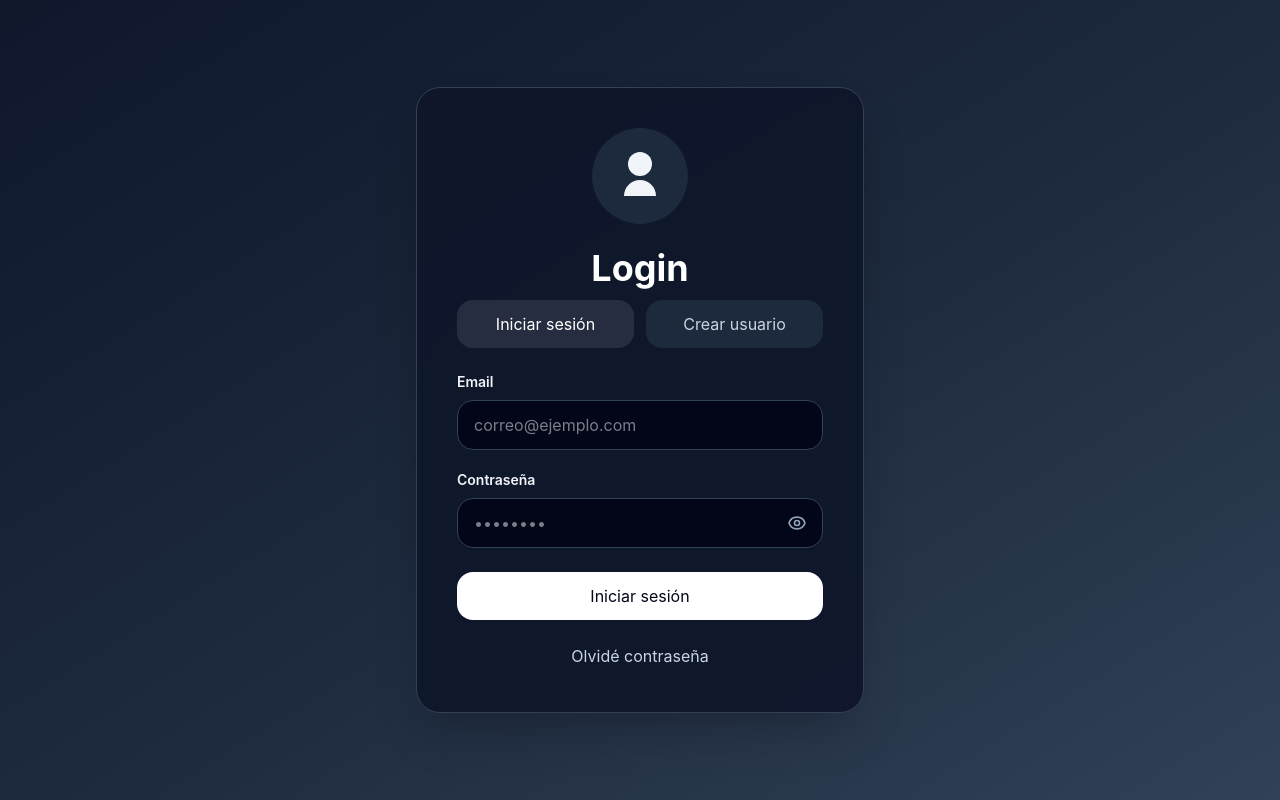
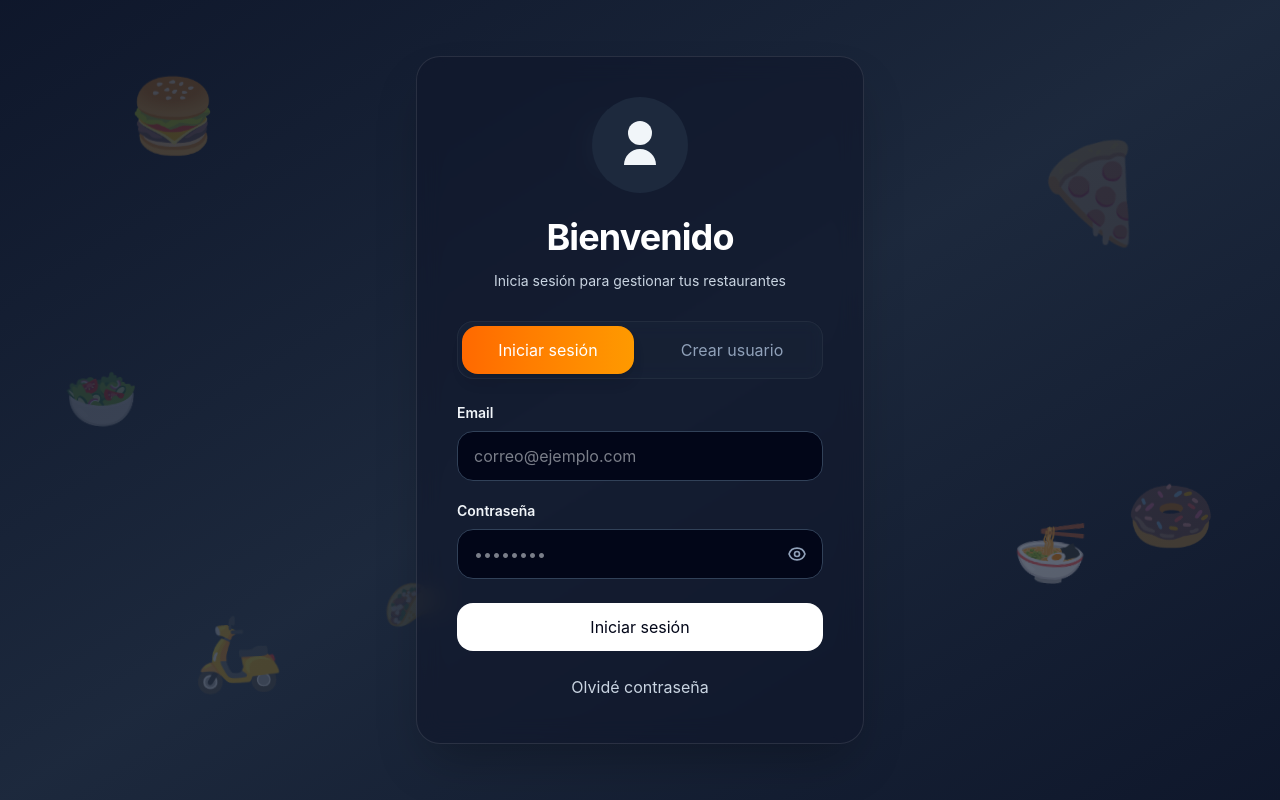
Before and after one commit to KennXxX/Gestor-Restaurantes, a React (Vite) app in the folder GestorRestaurantesFrontend/: page /auth in a window 1280 px wide. Built offline with nearby package versions, Linux system fonts and the light colour scheme.

Commit message:
C17 Mejora de vista del login y pagina inicial

```diff
--- a/GestorRestaurantesFrontend/src/app/pages/LandingPage.jsx
+++ b/GestorRestaurantesFrontend/src/app/pages/LandingPage.jsx
@@ -5,31 +5,44 @@ const heroImage = logoImage
 const testimonialsBg =
   'https://images.unsplash.com/photo-1541696432-82c6da8ce7bf?auto=format&fit=crop&w=1920&q=80'
 
+const FloatingHeroIcons = () => (
+  <div className="absolute inset-0 overflow-hidden pointer-events-none z-10">
+    <div className="absolute top-[20%] left-[10%] text-6xl opacity-30 animate-float-delayed">✨</div>
+    <div className="absolute top-[35%] right-[15%] text-5xl opacity-40 animate-float">🔥</div>
+    <div className="absolute bottom-[25%] left-[20%] text-7xl opacity-20 animate-float-reverse">🥩</div>
+    <div className="absolute top-[15%] right-[30%] text-4xl opacity-30 animate-float-slow">🌶️</div>
+  </div>
+)
+
 export const LandingPage = () => {
   const restaurantTypes = [
     {
       title: 'Comida China',
       description: 'Wok, noodles y sabores orientales auténticos.',
       image:
-        'https://images.unsplash.com/photo-1517248135467-4c7edcad34c4?auto=format&fit=crop&w=1200&q=80'
+        'https://images.unsplash.com/photo-1517248135467-4c7edcad34c4?auto=format&fit=crop&w=1200&q=80',
+      delayClass: 'animate-fade-in-up-delay-1'
     },
     {
       title: 'Pollo',
       description: 'Pollo crujiente, asado y recetas caseras.',
       image:
-        'https://images.unsplash.com/photo-1600891964092-4316c288032e?auto=format&fit=crop&w=1200&q=80'
+        'https://images.unsplash.com/photo-1600891964092-4316c288032e?auto=format&fit=crop&w=1200&q=80',
+      delayClass: 'animate-fade-in-up-delay-2'
     },
     {
       title: 'Parrilla',
       description: 'Cortes premium y especialidades a la brasa.',
       image:
-        'https://images.unsplash.com/photo-1544025162-d76694265947?auto=format&fit=crop&w=1200&q=80'
+        'https://images.unsplash.com/photo-1544025162-d76694265947?auto=format&fit=crop&w=1200&q=80',
+      delayClass: 'animate-fade-in-up-delay-3'
     },
     {
       title: 'Comida Italiana',
       description: 'Pastas artesanales, pizzas y cocina mediterránea.',
       image:
-        'https://images.unsplash.com/photo-1555396273-367ea4eb4db5?auto=format&fit=crop&w=1200&q=80'
+        'https://images.unsplash.com/photo-1555396273-367ea4eb4db5?auto=format&fit=crop&w=1200&q=80',
+      delayClass: 'animate-fade-in-up-delay-2'
     }
   ]
 
@@ -62,22 +75,24 @@ export const LandingPage = () => {
 
   return (
     <div className="bg-zinc-100 text-white">
-      <section className="relative min-h-[120vh]">
+      <section className="relative min-h-[120vh] overflow-hidden">
         <picture className="absolute inset-0 block h-full w-full bg-black">
           <img
             src={heroImage}
             alt="Platillo principal"
-            className="h-full w-full object-contain object-center"
+            className="h-full w-full object-contain object-center scale-105 animate-[pulse_10s_ease-in-out_infinite_alternate]"
           />
         </picture>
 
-        <div className="absolute inset-0 bg-black/70" />
+        <div className="absolute inset-0 bg-gradient-to-b from-black/80 via-black/60 to-black/90" />
 
-        <header className="relative z-20">
+        <FloatingHeroIcons />
+
+        <header className="relative z-30 animate-fade-in-up">
           <nav className="mx-auto flex max-w-7xl items-center justify-between px-4 py-5 sm:px-8">
-            <Link to="/" className="text-2xl sm:text-3xl font-black tracking-wide text-white">
+            <span className="text-2xl sm:text-3xl font-black tracking-wide text-white transition-transform hover:scale-105">
               WELCOME
-            </Link>
+            </span>
 
             <div className="hidden items-center gap-8 text-sm font-semibold lg:flex">
               <a href="#inicio" className="transition-colors hover:text-red-400">Inicio</a>
@@ -88,102 +103,92 @@ export const LandingPage = () => {
 
             <Link
               to="/auth"
-              className="rounded-full border border-white/40 bg-white/10 px-4 py-2 text-xs sm:text-sm font-semibold backdrop-blur transition-colors hover:border-red-500 hover:bg-red-600"
+              className="rounded-full border border-red-500/50 bg-red-600/20 px-5 py-2.5 text-xs sm:text-sm font-bold backdrop-blur-md transition-all hover:scale-105 hover:border-red-500 hover:bg-red-600 hover:shadow-[0_0_15px_rgba(220,38,38,0.5)]"
             >
               Iniciar sesión
             </Link>
           </nav>
         </header>
 
-        <main id="inicio" className="relative z-10 flex min-h-[120vh] items-center justify-center px-4 text-center">
+        <main id="inicio" className="relative z-20 flex min-h-[100vh] items-center justify-center px-4 text-center">
           <div>
-            <h1 className="text-5xl font-black tracking-widest text-red-600 drop-shadow-[0_0_12px_rgba(220,38,38,0.75)] sm:text-7xl">
+            <h1 className="text-5xl font-black tracking-widest text-red-600 animate-pulse-glow sm:text-7xl animate-fade-in-up">
               WELCOME
             </h1>
-            <p className="mt-4 text-xl font-light sm:text-4xl">¡Doblemente Delicioso!</p>
-            <div className="mt-10">
-              <Link
-                to="/restaurantes"
-                className="inline-block rounded-full bg-red-600 px-8 py-4 text-lg font-bold text-white shadow-lg transition hover:scale-105 hover:bg-red-500"
-              >
-                Ver todos los restaurantes
-              </Link>
-            </div>
+            <p className="mt-4 text-xl font-light sm:text-4xl text-white/90 animate-fade-in-up-delay-1">¡Doblemente Delicioso!</p>
+
           </div>
         </main>
       </section>
 
-      <section id="restaurantes" className="mx-auto max-w-7xl px-4 py-16 sm:px-8">
-        <div className="mb-10 flex flex-col justify-between gap-4 sm:flex-row sm:items-end">
-          <h2 className="text-3xl font-black text-zinc-900 sm:text-4xl">Nuestros Restaurantes</h2>
-          <Link
-            to="/restaurantes"
-            className="inline-flex items-center gap-2 font-semibold text-red-600 transition hover:text-red-500"
-          >
-            Ver catálogo completo →
-          </Link>
+      <section id="restaurantes" className="mx-auto max-w-7xl px-4 py-20 sm:px-8">
+        <div className="mb-12 flex flex-col justify-between gap-4 sm:flex-row sm:items-end">
+          <h2 className="text-3xl font-black text-zinc-900 sm:text-4xl animate-fade-in-up">Nuestros Restaurantes</h2>
         </div>
 
         <div className="grid gap-8 sm:grid-cols-2 lg:grid-cols-4">
           {restaurantTypes.map((restaurant) => (
             <article
               key={restaurant.title}
-              className="group overflow-hidden rounded-2xl bg-white shadow-md transition-all hover:-translate-y-1 hover:shadow-xl"
+              className={`group overflow-hidden rounded-3xl bg-white shadow-lg transition-all duration-300 hover:-translate-y-2 hover:shadow-2xl ${restaurant.delayClass}`}
             >
-              <div className="h-52 overflow-hidden">
+              <div className="h-56 overflow-hidden">
                 <img
                   src={restaurant.image}
                   alt={restaurant.title}
-                  className="h-full w-full object-cover transition-transform duration-500 group-hover:scale-105"
+                  className="h-full w-full object-cover transition-transform duration-700 group-hover:scale-110"
                 />
               </div>
-              <div className="p-5 text-zinc-800">
-                <h3 className="text-lg font-bold">{restaurant.title}</h3>
-                <p className="mt-2 text-sm text-zinc-600">{restaurant.description}</p>
+              <div className="p-6 text-zinc-800">
+                <h3 className="text-xl font-bold transition-colors group-hover:text-red-600">{restaurant.title}</h3>
+                <p className="mt-2 text-sm text-zinc-600 leading-relaxed">{restaurant.description}</p>
               </div>
             </article>
           ))}
         </div>
       </section>
 
-      <section id="ubicaciones" className="relative mt-6 min-h-[70vh]">
+      <section id="ubicaciones" className="relative mt-10 min-h-[70vh] overflow-hidden">
         <img
           src={testimonialsBg}
           alt="Testimonios de clientes"
-          className="absolute inset-0 h-full w-full object-cover"
+          className="absolute inset-0 h-full w-full object-cover scale-105 transition-transform duration-[20s] hover:scale-100"
         />
-        <div className="absolute inset-0 bg-black/55" />
+        <div className="absolute inset-0 bg-black/60 backdrop-blur-[2px]" />
 
-        <div className="relative z-10 mx-auto grid max-w-7xl gap-10 px-4 py-16 text-white sm:grid-cols-2 sm:px-8">
-          <h2 className="sm:col-span-2 text-3xl font-black">Testimonios</h2>
-          {testimonials.map((item) => (
-            <article key={item.name} className="max-w-xl">
-              <h3 className="text-3xl font-semibold leading-tight">{item.name}</h3>
-              <p className="mt-3 text-sm leading-7 text-white/90">{item.message}</p>
+        <div className="relative z-10 mx-auto grid max-w-7xl gap-10 px-4 py-20 text-white sm:grid-cols-2 sm:px-8">
+          <h2 className="sm:col-span-2 text-4xl font-black text-center mb-8 drop-shadow-lg">Testimonios</h2>
+          {testimonials.map((item, i) => (
+            <article key={item.name} className="max-w-xl rounded-2xl bg-white/5 border border-white/10 p-6 backdrop-blur-md transition-all hover:bg-white/10 hover:-translate-y-1">
+              <h3 className="text-2xl font-bold leading-tight text-red-400">{item.name}</h3>
+              <p className="mt-3 text-sm leading-7 text-white/90 italic">"{item.message}"</p>
             </article>
           ))}
         </div>
       </section>
 
-      <footer id="nosotros" className="bg-zinc-900 text-zinc-200">
-        <div className="mx-auto grid max-w-7xl gap-10 px-4 py-14 sm:grid-cols-2 sm:px-8">
+      <footer id="nosotros" className="bg-zinc-950 text-zinc-200">
+        <div className="mx-auto grid max-w-7xl gap-12 px-4 py-16 sm:grid-cols-2 sm:px-8">
           <div>
-            <h3 className="text-5xl font-black tracking-widest text-white">Fuego y Sabor</h3>
+            <h3 className="text-4xl font-black tracking-widest text-white bg-gradient-to-r from-red-500 to-orange-500 bg-clip-text text-transparent w-fit">Fuego y Sabor</h3>
             <p className="mt-6 max-w-xl text-sm leading-7 text-zinc-400">
               Para Restaurantes Fuego y Sabor compartir entre amigos o en familia es uno de los mejores placeres.
               Queremos que cada receta forme parte de tu historia.
             </p>
-            <p className="mt-6 text-xs text-zinc-500">2026 Copyrights · Fuego y Sabor Guatemala</p>
+            <p className="mt-8 text-xs text-zinc-500 font-medium">© 2026 Copyrights · Fuego y Sabor Guatemala</p>
           </div>
 
           <div className="sm:justify-self-end">
             <h4 className="text-2xl font-bold text-white">Visítanos en el siguiente horario:</h4>
-            <p className="mt-3 text-sm text-zinc-400">Lu - Do 10:00 a 22:00</p>
+            <p className="mt-3 text-sm text-zinc-400 flex items-center gap-2">
+              <span className="w-2 h-2 rounded-full bg-emerald-500 animate-pulse"></span>
+              Lu - Do 10:00 a 22:00
+            </p>
 
             <div className="mt-8 flex flex-wrap items-center gap-4">
-              <span className="inline-flex h-12 w-12 items-center justify-center rounded-full border border-zinc-500 text-xl">f</span>
-              <span className="inline-flex h-12 w-12 items-center justify-center rounded-full border border-zinc-500 text-xl">ig</span>
-              <span className="inline-flex h-12 min-w-24 items-center justify-center rounded-full bg-red-600 px-4 text-2xl font-black text-white">
+              <span className="inline-flex h-12 w-12 items-center justify-center rounded-full border border-zinc-700 bg-zinc-900 text-xl transition-all hover:border-red-500 hover:bg-red-500 hover:text-white cursor-pointer shadow-lg">f</span>
+              <span className="inline-flex h-12 w-12 items-center justify-center rounded-full border border-zinc-700 bg-zinc-900 text-xl transition-all hover:border-red-500 hover:bg-red-500 hover:text-white cursor-pointer shadow-lg">ig</span>
+              <span className="inline-flex h-12 min-w-24 items-center justify-center rounded-full bg-gradient-to-r from-red-600 to-red-500 px-4 text-2xl font-black text-white shadow-[0_0_15px_rgba(220,38,38,0.4)] transition-transform hover:scale-105 cursor-pointer">
                 1733
               </span>
             </div>
--- a/GestorRestaurantesFrontend/src/features/auth/pages/AuthPage.jsx
+++ b/GestorRestaurantesFrontend/src/features/auth/pages/AuthPage.jsx
@@ -3,6 +3,21 @@ import { LoginForm } from '../components/LoginForm'
 import { RegisterForm } from '../components/RegisterForm'
 import { ResendVerificationForm } from '../components/ResendVerificationForm'
 import { ForgotPasswordForm } from '../components/ForgotPasswordForm'
+
+const FloatingIcons = () => {
+  return (
+    <div className="fixed inset-0 overflow-hidden pointer-events-none z-0">
+      <div className="absolute top-[10%] left-[10%] text-5xl sm:text-7xl opacity-20 animate-float">🍔</div>
+      <div className="absolute top-[20%] right-[10%] text-6xl sm:text-8xl opacity-10 animate-float-delayed">🍕</div>
+      <div className="absolute bottom-[15%] left-[15%] text-5xl sm:text-7xl opacity-20 animate-float-reverse">🛵</div>
+      <div className="absolute bottom-[25%] right-[15%] text-4xl sm:text-6xl opacity-30 animate-float-slow">🍜</div>
+      <div className="absolute top-[45%] left-[5%] text-4xl sm:text-6xl opacity-15 animate-float-reverse">🥗</div>
+      <div className="absolute top-[60%] right-[5%] text-5xl sm:text-7xl opacity-20 animate-float">🍩</div>
+      <div className="absolute top-[75%] left-[30%] text-4xl sm:text-5xl opacity-10 animate-float-delayed">🌮</div>
+      <div className="absolute top-[15%] left-[45%] text-4xl sm:text-5xl opacity-10 animate-float">🥤</div>
+    </div>
+  )
+}
 
 export const AuthPage = () => {
   const [mode, setMode] = useState('login')
@@ -20,14 +35,14 @@ export const AuthPage = () => {
     switch (mode) {
       case 'login':
         return {
-          title: 'Login',
-          description: '',
+          title: 'Bienvenido',
+          description: 'Inicia sesión para gestionar tus restaurantes',
         }
       case 'register':
         return {
           title: 'Crear usuario',
           description:
-            'Crea tu cuenta y luego verifica el correo con el token enviado antes de iniciar sesión.',
+            'Únete y comienza a administrar tus locales hoy mismo.',
         }
       case 'resend':
         return {
@@ -49,8 +64,10 @@ export const AuthPage = () => {
   const { title, description } = getTitleAndDescription()
 
   return (
-    <main className="min-h-screen grid place-items-center bg-gradient-to-br from-slate-900 via-slate-800 to-slate-700 px-4 sm:px-6 lg:px-8 py-6 sm:py-10 lg:py-12">
-      <section className="w-full max-w-md rounded-2xl sm:rounded-3xl border border-slate-700 bg-slate-900/95 backdrop-blur-sm p-6 sm:p-8 lg:p-10 shadow-2xl flex flex-col items-center">
+    <main className="relative min-h-screen grid place-items-center bg-gradient-to-br from-slate-900 via-slate-800 to-slate-900 px-4 sm:px-6 lg:px-8 py-6 sm:py-10 lg:py-12 overflow-hidden">
+      <FloatingIcons />
+
+      <section className="relative z-10 w-full max-w-md rounded-2xl sm:rounded-3xl border border-white/10 bg-slate-900/60 backdrop-blur-md p-6 sm:p-8 lg:p-10 shadow-2xl flex flex-col items-center animate-fadeIn">
         <div className="mb-4 sm:mb-6 flex h-20 sm:h-24 w-20 sm:w-24 items-center justify-center rounded-full bg-slate-800 text-slate-100">
           <svg
             viewBox="0 0 64 64"
@@ -62,25 +79,25 @@ export const AuthPage = () => {
           </svg>
         </div>
 
-        <h1 className="mb-2 sm:mb-3 w-full text-center text-2xl sm:text-3xl lg:text-4xl font-bold text-white">{title}</h1>
+        <h1 className="mb-2 sm:mb-3 w-full text-center text-2xl sm:text-3xl lg:text-4xl font-bold text-white tracking-tight">{title}</h1>
         {description ? (
           <p className="mb-5 sm:mb-7 w-full text-center text-xs sm:text-sm leading-5 sm:leading-6 text-slate-300">{description}</p>
         ) : null}
 
         {notice ? (
-          <p className="mb-4 sm:mb-6 w-full rounded-xl sm:rounded-2xl border border-emerald-700 bg-emerald-950 px-3 sm:px-4 py-2 sm:py-3 text-xs sm:text-sm text-emerald-200">
+          <p className="mb-4 sm:mb-6 w-full rounded-xl sm:rounded-2xl border border-emerald-500/30 bg-emerald-500/10 px-3 sm:px-4 py-2 sm:py-3 text-xs sm:text-sm text-emerald-200 backdrop-blur-sm">
             {notice}
           </p>
         ) : null}
 
         {mode === 'login' || mode === 'register' ? (
-          <div className="mb-5 sm:mb-6 grid w-full grid-cols-2 gap-2 sm:gap-3">
+          <div className="mb-5 sm:mb-6 grid w-full grid-cols-2 gap-2 sm:gap-3 p-1 rounded-2xl bg-slate-800/50 backdrop-blur-sm border border-white/5">
             <button
               type="button"
               className={
                 mode === 'login'
-                  ? 'rounded-xl sm:rounded-2xl border border-white/20 bg-white/10 px-3 sm:px-4 py-2 sm:py-3 text-xs sm:text-sm font-semibold text-white'
-                  : 'rounded-xl sm:rounded-2xl border border-slate-700 bg-slate-800 px-3 sm:px-4 py-2 sm:py-3 text-xs sm:text-sm font-semibold text-slate-300 transition hover:bg-slate-700'
+                  ? 'rounded-xl sm:rounded-2xl border-none bg-gradient-to-r from-orange-500 to-amber-500 px-3 sm:px-4 py-2.5 sm:py-3 text-xs sm:text-sm font-bold text-white shadow-lg transition-transform scale-100'
+                  : 'rounded-xl sm:rounded-2xl border-none bg-transparent px-3 sm:px-4 py-2.5 sm:py-3 text-xs sm:text-sm font-medium text-slate-400 transition hover:text-white'
               }
               onClick={() => setMode('login')}
             >
@@ -90,8 +107,8 @@ export const AuthPage = () => {
               type="button"
               className={
                 mode === 'register'
-                  ? 'rounded-xl sm:rounded-2xl border border-white/20 bg-white/10 px-3 sm:px-4 py-2 sm:py-3 text-xs sm:text-sm font-semibold text-white'
-                  : 'rounded-xl sm:rounded-2xl border border-slate-700 bg-slate-800 px-3 sm:px-4 py-2 sm:py-3 text-xs sm:text-sm font-semibold text-slate-300 transition hover:bg-slate-700'
+                  ? 'rounded-xl sm:rounded-2xl border-none bg-gradient-to-r from-orange-500 to-amber-500 px-3 sm:px-4 py-2.5 sm:py-3 text-xs sm:text-sm font-bold text-white shadow-lg transition-transform scale-100'
+                  : 'rounded-xl sm:rounded-2xl border-none bg-transparent px-3 sm:px-4 py-2.5 sm:py-3 text-xs sm:text-sm font-medium text-slate-400 transition hover:text-white'
               }
               onClick={() => setMode('register')}
             >
--- a/GestorRestaurantesFrontend/src/styles/index.css
+++ b/GestorRestaurantesFrontend/src/styles/index.css
@@ -42,6 +42,63 @@
 
 .animate-fadeIn {
   animation: fadeIn 0.15s ease-out;
+}
+
+@keyframes float {
+  0% { transform: translateY(0px) rotate(0deg); }
+  50% { transform: translateY(-20px) rotate(5deg); }
+  100% { transform: translateY(0px) rotate(0deg); }
+}
+
+@keyframes float-reverse {
+  0% { transform: translateY(0px) rotate(0deg); }
+  50% { transform: translateY(20px) rotate(-5deg); }
+  100% { transform: translateY(0px) rotate(0deg); }
+}
+
+.animate-float {
+  animation: float 6s ease-in-out infinite;
+}
+
+.animate-float-reverse {
+  animation: float-reverse 7s ease-in-out infinite;
+}
+
+.animate-float-delayed {
+  animation: float 8s ease-in-out infinite;
+  animation-delay: 2s;
+}
+
+.animate-float-slow {
+  animation: float 10s ease-in-out infinite;
+}
+
+@keyframes fadeInUp {
+  from { opacity: 0; transform: translateY(30px); }
+  to { opacity: 1; transform: translateY(0); }
+}
+.animate-fade-in-up {
+  animation: fadeInUp 0.8s ease-out forwards;
+}
+.animate-fade-in-up-delay-1 {
+  animation: fadeInUp 0.8s ease-out 0.2s forwards;
+  opacity: 0;
+}
+.animate-fade-in-up-delay-2 {
+  animation: fadeInUp 0.8s ease-out 0.4s forwards;
+  opacity: 0;
+}
+.animate-fade-in-up-delay-3 {
+  animation: fadeInUp 0.8s ease-out 0.6s forwards;
+  opacity: 0;
+}
+
+@keyframes pulseGlow {
+  0%, 100% { filter: drop-shadow(0 0 12px rgba(220,38,38,0.75)); }
+  50% { filter: drop-shadow(0 0 25px rgba(220,38,38,1)); }
+}
+.animate-pulse-glow {
+  animation: pulseGlow 3s infinite alternate;
 }
 
 .sidebar-underline {
```
Also changed, not shown: 1 other file (tests, documents, lock files or other folders).
